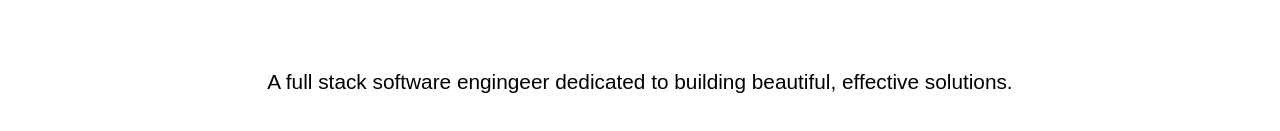
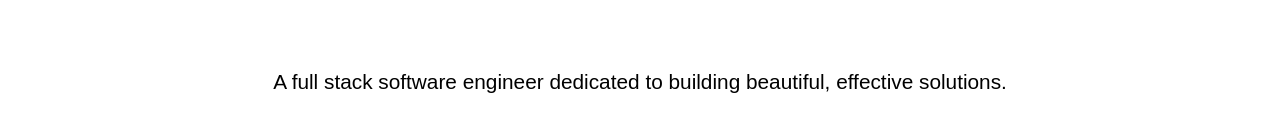
Before and after one commit to MACorman/mc_website, a React (Create React App) app: page / in a window 1280 px wide. Shown: the part 525-656 px from the top of the page. Built offline with nearby package versions, Linux system fonts and the light colour scheme.

Commit message:
engineer was spelled wrong on title page

```diff
--- a/src/NameAndDesc.js
+++ b/src/NameAndDesc.js
@@ -5,7 +5,7 @@ function NameAndDesc() {
         <>
             <div className='home'>
                 <img className='name-logo' src="./logo_transparent_background.png"/>
-                <p className='subtitle'>A full stack software engingeer dedicated to building beautiful, effective solutions.</p>
+                <p className='subtitle'>A full stack software engineer dedicated to building beautiful, effective solutions.</p>
             </div>
             {/* <h1>Madeline Corman</h1> */}
         </>
```
